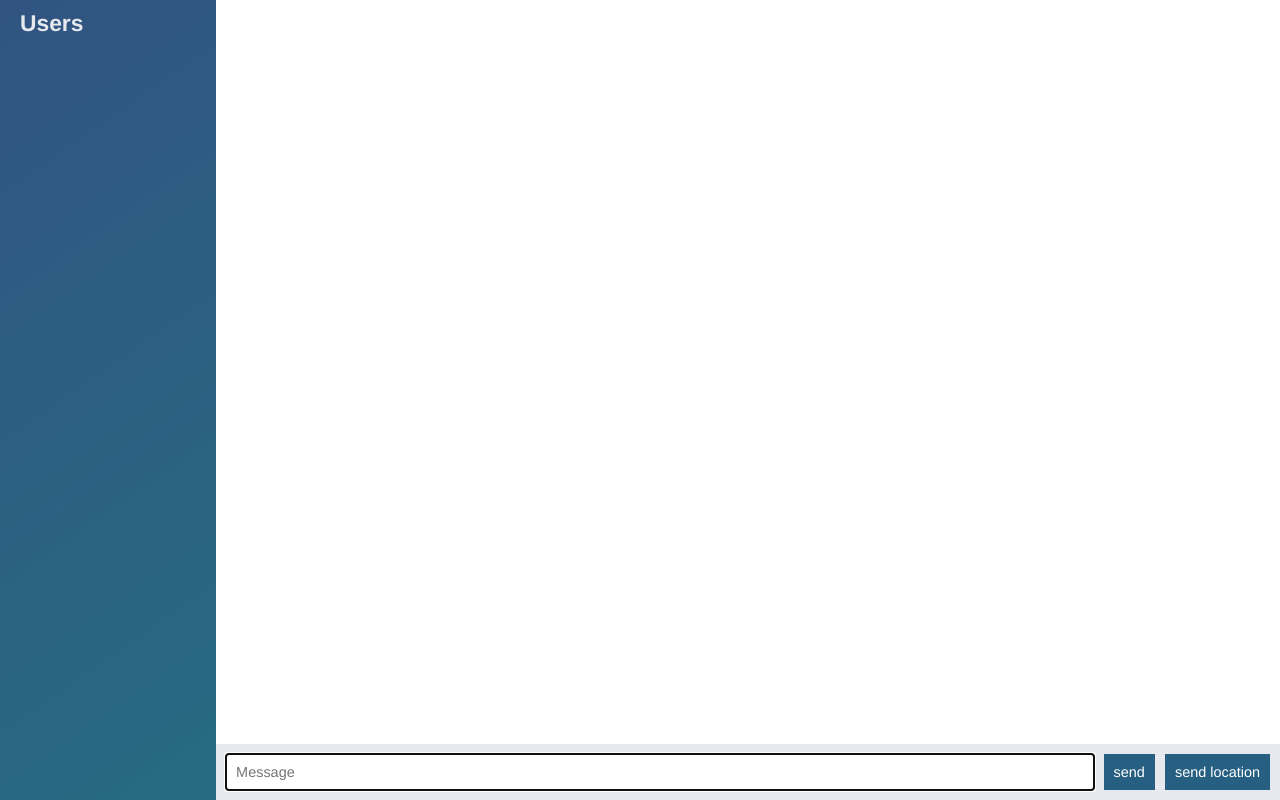
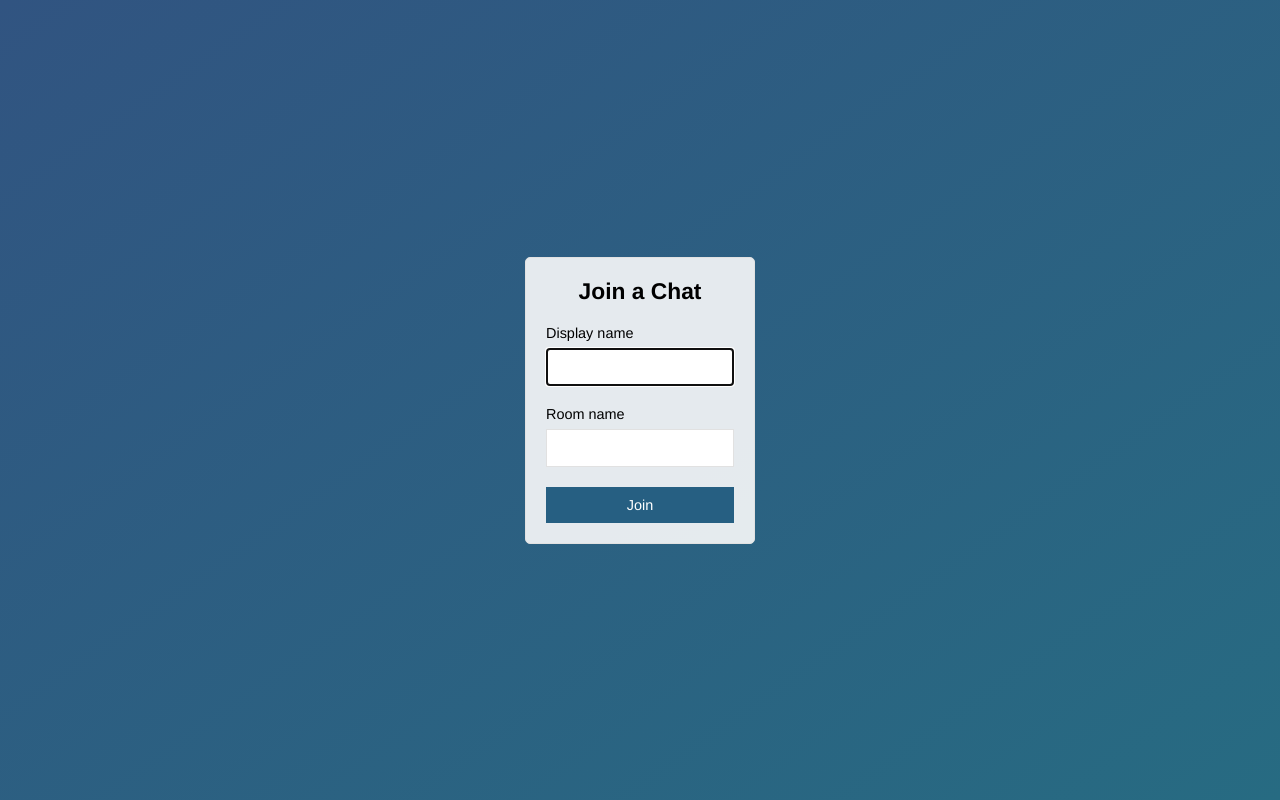
Before and after one commit to mullaney/node-chat-app, a website: page public/index.html in a window 1280 px wide. Drawn offline with nearby package versions, Linux system fonts and the light colour scheme; no server answers.

Commit message:
Add join page

```diff
--- a/public/index.html
+++ b/public/index.html
@@ -3,54 +3,28 @@
   <head>
     <meta charset="utf-8">
     <link rel="stylesheet" href="/css/styles.css">
-    <title>Chat App</title>
+    <meta name="viewport" content="width=device-width, initial-scale=1, user-scalable=no">
+    <title>Join | Chat App</title>
   </head>
-  <body class="chat">
-    <div class="chat__sidebar">
-      <h3>Users</h3>
-      <div id="users"></div>
+  <body class="centered-form">
+    <div class="centered-form__form">
+      <form action="/chat.html">
+        <div class="form-field">
+          <h3>Join a Chat</h3>
+        </div>
+        <div class="form-field">
+          <label>Display name</label>
+          <input type="text" name="name" autofocus />
+        </div>
+        <div class="form-field">
+          <label>Room name</label>
+          <input type="text" name="name" />
+        </div>
+        <div class="form-field">
+          <button>Join</button>
+        </div>
+      </form>
     </div>
 
-    <div class="chat__main">
-      <ol id="messages" class="chat__messages"></ol>
-
-      <div class="chat__footer">
-        <form id="message-form">
-          <input type="text" name="message" placeholder="Message" autofocus autocomplete="off" />
-          <button>send</button>
-        </form>
-        <button id="send-location">send location</button>
-      </div>
-    </div>
-
-    <script id="message-template" type="text/template">
-      <li class="message">
-        <div class="message__title">
-          <h4>{{from}}</h4>
-          <span>{{createdAt}}</span>
-        </div>
-        <div class="message__body">
-          <p>{{text}}</p>
-        </div>
-      </li>
-    </script>
-
-    <script id="location-message-template" type="text/template">
-      <li class="message">
-        <div class="message__title">
-          <h4>{{from}}</h4>
-          <span>{{createdAt}}</span>
-        </div>
-        <div class="message__body">
-          <p><a href="{{url}}" target="_blank">My current location.</a></p>
-        </div>
-      </li>
-    </script>
-
-    <script src="/socket.io/socket.io.js"></script>
-    <script src="/js/libs/jquery-3.2.1.min.js"></script>
-    <script src="/js/libs/moment.js"></script>
-    <script src="/js/libs/mustache.js"></script>
-    <script src="/js/index.js"></script>
   </body>
 </html>
```
Also changed, not shown: public/chat.html (added, +57 -0 lines), public/js/chat.js (renamed from public/js/index.js).
